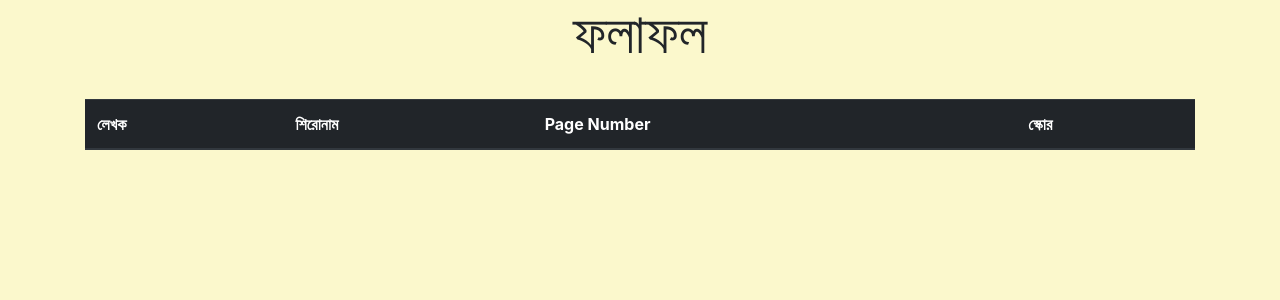
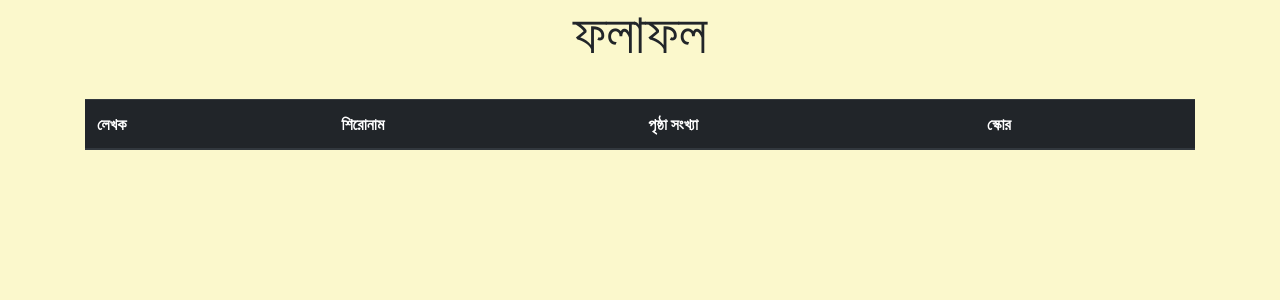
Before and after one commit to Bengali-Plagiarism-Tool/Bangla-Plagiarism-Checker-Flask-App, a Flask app: template templates/results.html in a window 1280 px wide. Shown: the top 300 px of the page. Run offline with Flask 2, Linux system fonts and the light colour scheme; the template is opened without the code that fills it, so the values that code supplies are empty.

Commit message:
page number text changed to bangla

```diff
--- a/templates/results.html
+++ b/templates/results.html
@@ -20,7 +20,7 @@
 	<tr>
         <th scope="col">লেখক</th>
 		<th scope="col">শিরোনাম</th>
-        <th scope="col">Page Number</th>
+        <th scope="col">পৃষ্ঠা সংখ্যা</th>
         <th scope="col">স্কোর</th>
 	</tr>
 	</thead>
```
